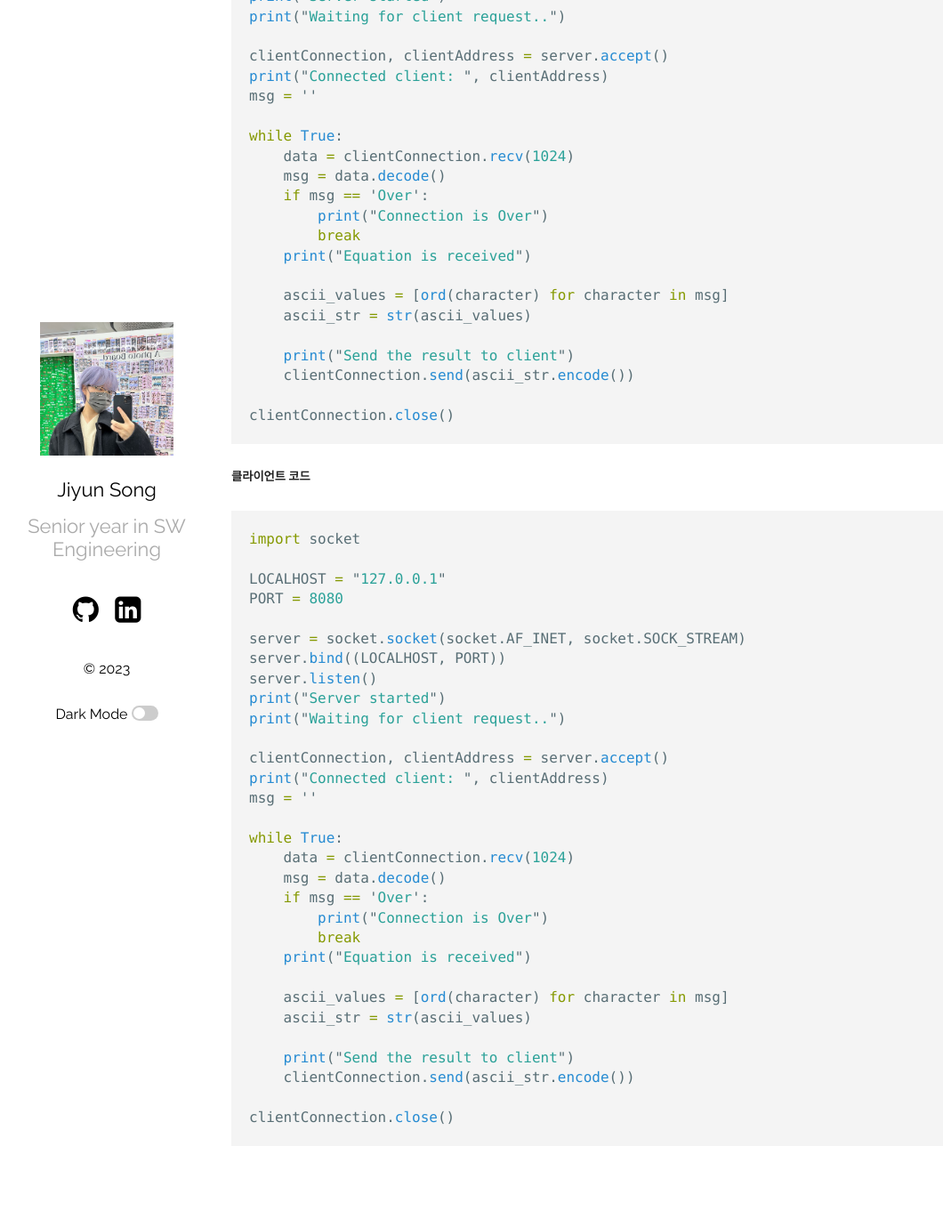
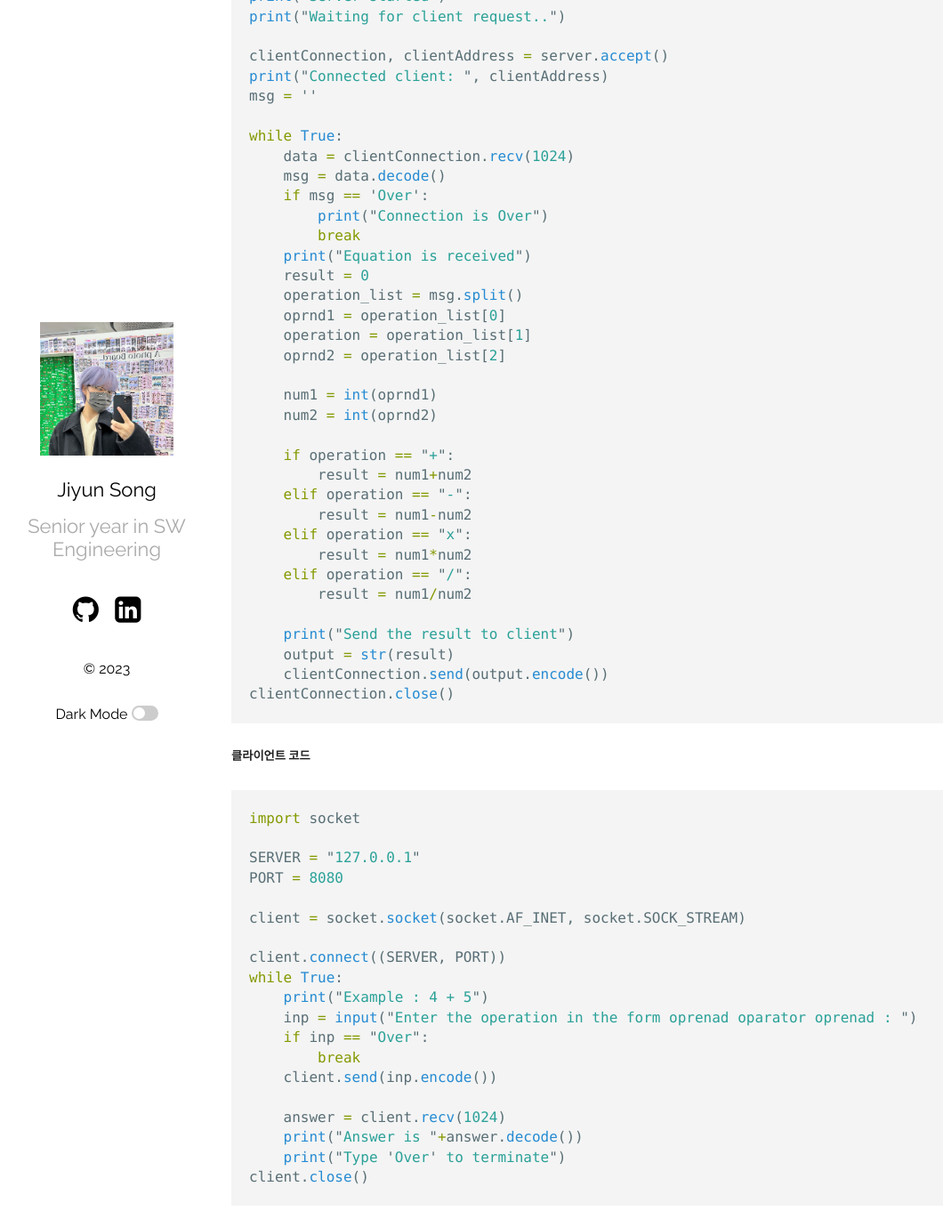
Before and after one commit to sojoyfulyouth/Jekyll-Blog, a Jekyll site: the page built from _posts/2023-06-19-Socket-Programming_1.markdown, in a window 1280 px wide and 1400 px high, scrolled down 460 px. Shown: the top 1370 px of the window at 89% size, without its empty margins (95-1155 px from the left). Built offline with Jekyll 4.4.1, drawn with Linux system fonts in a browser that asks for light colours; before the commit the page ends 1793 px from its top, so only the background shows below that; some of the changed text lies outside the part shown.

Commit message:
code modified

````diff
--- a/_posts/2023-06-19-Socket-Programming_1.markdown
+++ b/_posts/2023-06-19-Socket-Programming_1.markdown
@@ -7,7 +7,7 @@ categories: ComputerNetwork
 
 <!-- prettier-ignore-start -->
 
-#### 2. String Transfer: client가 입력한 문자열을 서버에서 ASCII 코드로 반환하는 코드
+#### 1. Calculator: client가 문자열 형태로 수식을 입력하면 결과값을 반환하는 코드
 ##### 서버 코드
 
 <!-- prettier-ignore-end -->
@@ -35,13 +35,27 @@ while True:
         print("Connection is Over")
         break
     print("Equation is received")
+    result = 0
+    operation_list = msg.split()
+    oprnd1 = operation_list[0]
+    operation = operation_list[1]
+    oprnd2 = operation_list[2]
 
-    ascii_values = [ord(character) for character in msg]
-    ascii_str = str(ascii_values)
+    num1 = int(oprnd1)
+    num2 = int(oprnd2)
+
+    if operation == "+":
+        result = num1+num2
+    elif operation == "-":
+        result = num1-num2
+    elif operation == "x":
+        result = num1*num2
+    elif operation == "/":
+        result = num1/num2
 
     print("Send the result to client")
-    clientConnection.send(ascii_str.encode())
-
+    output = str(result)
+    clientConnection.send(output.encode())
 clientConnection.close()
 ```
 
@@ -54,32 +68,21 @@ clientConnection.close()
 ```python
 import socket
 
-LOCALHOST = "127.0.0.1"
+SERVER = "127.0.0.1"
 PORT = 8080
 
-server = socket.socket(socket.AF_INET, socket.SOCK_STREAM)
-server.bind((LOCALHOST, PORT))
-server.listen()
-print("Server started")
-print("Waiting for client request..")
+client = socket.socket(socket.AF_INET, socket.SOCK_STREAM)
 
-clientConnection, clientAddress = server.accept()
-print("Connected client: ", clientAddress)
-msg = ''
+client.connect((SERVER, PORT))
+while True:
+    print("Example : 4 + 5")
+    inp = input("Enter the operation in the form oprenad oparator oprenad : ")
+    if inp == "Over":
+        break
+    client.send(inp.encode())
 
-while True:
-    data = clientConnection.recv(1024)
-    msg = data.decode()
-    if msg == 'Over':
-        print("Connection is Over")
-        break
-    print("Equation is received")
-
-    ascii_values = [ord(character) for character in msg]
-    ascii_str = str(ascii_values)
-
-    print("Send the result to client")
-    clientConnection.send(ascii_str.encode())
-
-clientConnection.close()
+    answer = client.recv(1024)
+    print("Answer is "+answer.decode())
+    print("Type 'Over' to terminate")
+client.close()
 ```
````
Also changed, not shown: _posts/2023-06-19-Socket-Programmin_2.md (+42 -3 lines).
